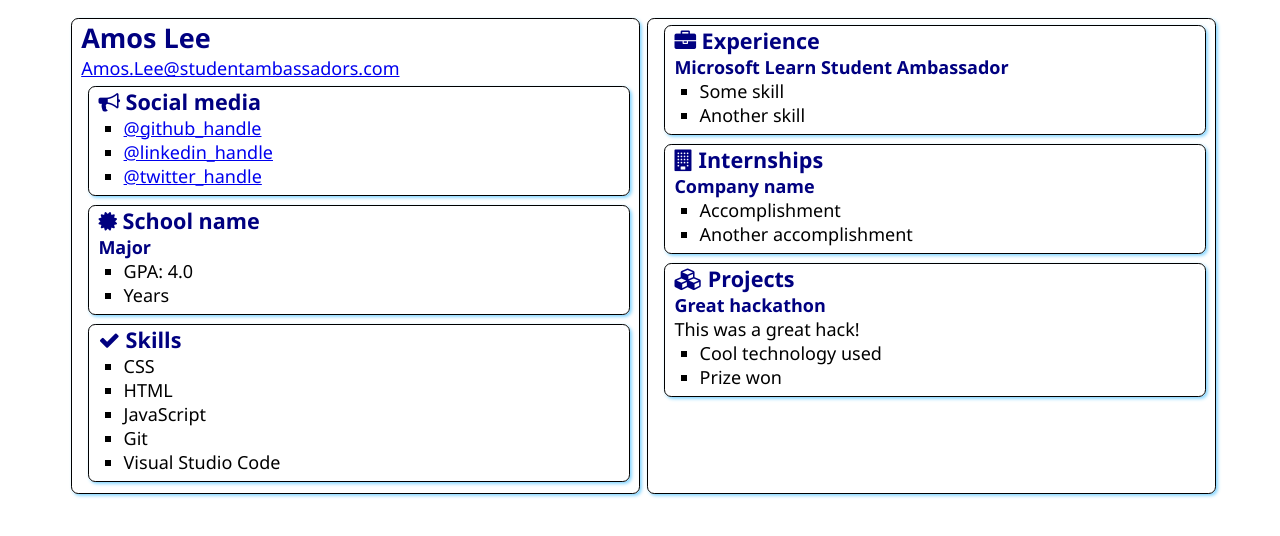
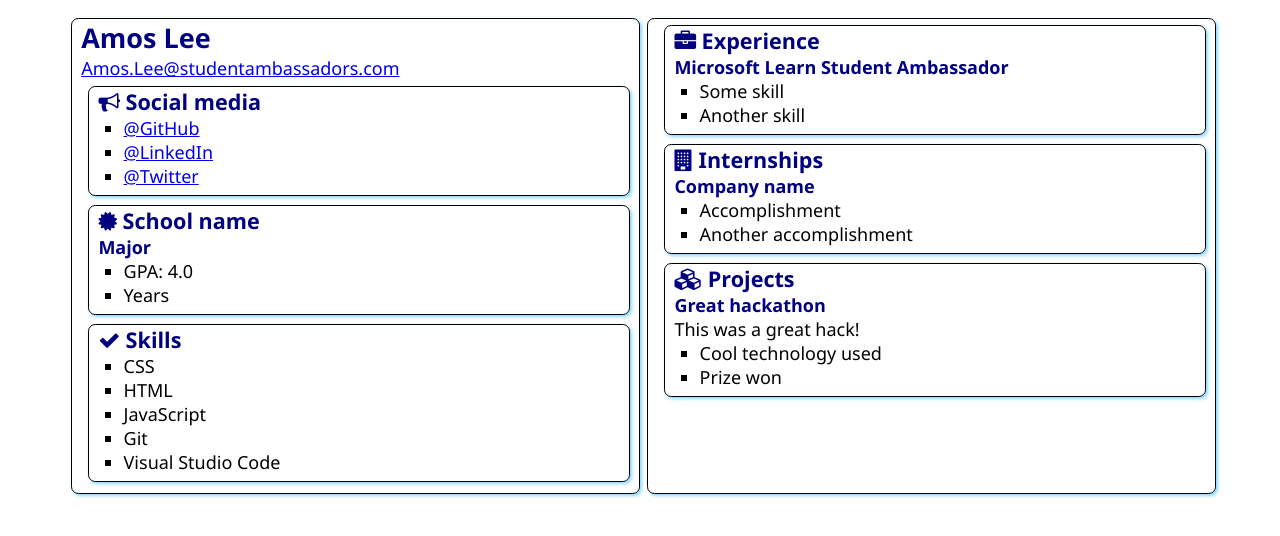
Before and after one commit to SomaLCS/SATechnicalOnboarding, a plain HTML site: page src/index.html in a window 1280 px wide. Drawn offline with Linux system fonts and the light colour scheme.

Commit message:
Update index.html

```diff
--- a/src/index.html
+++ b/src/index.html
@@ -13,7 +13,7 @@
     <main>
         <article class="box">
             <h1>Amos Lee</h1>
-            <div><a href="mailto:your.email@example.com">Amos.Lee@studentambassadors.com</a></div>
+            <div><a href="Amos.Lee@studentambassadors.com">Amos.Lee@studentambassadors.com</a></div>
 
             <section class="box">
                 <h2>
@@ -21,9 +21,9 @@
                     Social media
                 </h2>
                 <ul>
-                    <li><a href="https://github.com/<handle>">@github_handle</a></li>
-                    <li><a href="https://linkedin.com/in/<handle>">@linkedin_handle</a></li>
-                    <li><a href="https://twitter.com/<handle>">@twitter_handle</a></li>
+                    <li><a href="https://github.com/SomaLCS">@GitHub</a></li>
+                    <li><a href="https://www.linkedin.com/in/amos-lee-364851149/">@LinkedIn</a></li>
+                    <li><a href="https://twitter.com/AmosLcs0359">@Twitter</a></li>
                 </ul>
             </section>
 
```
